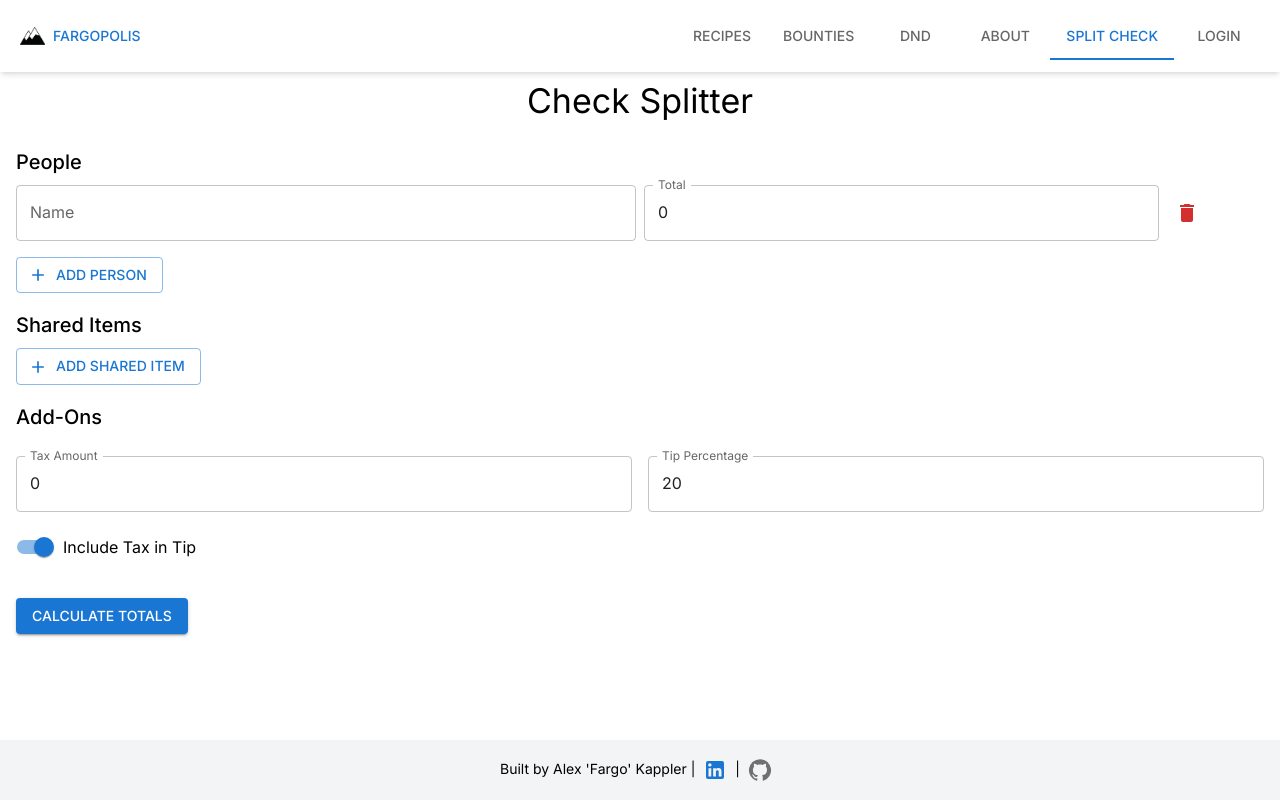
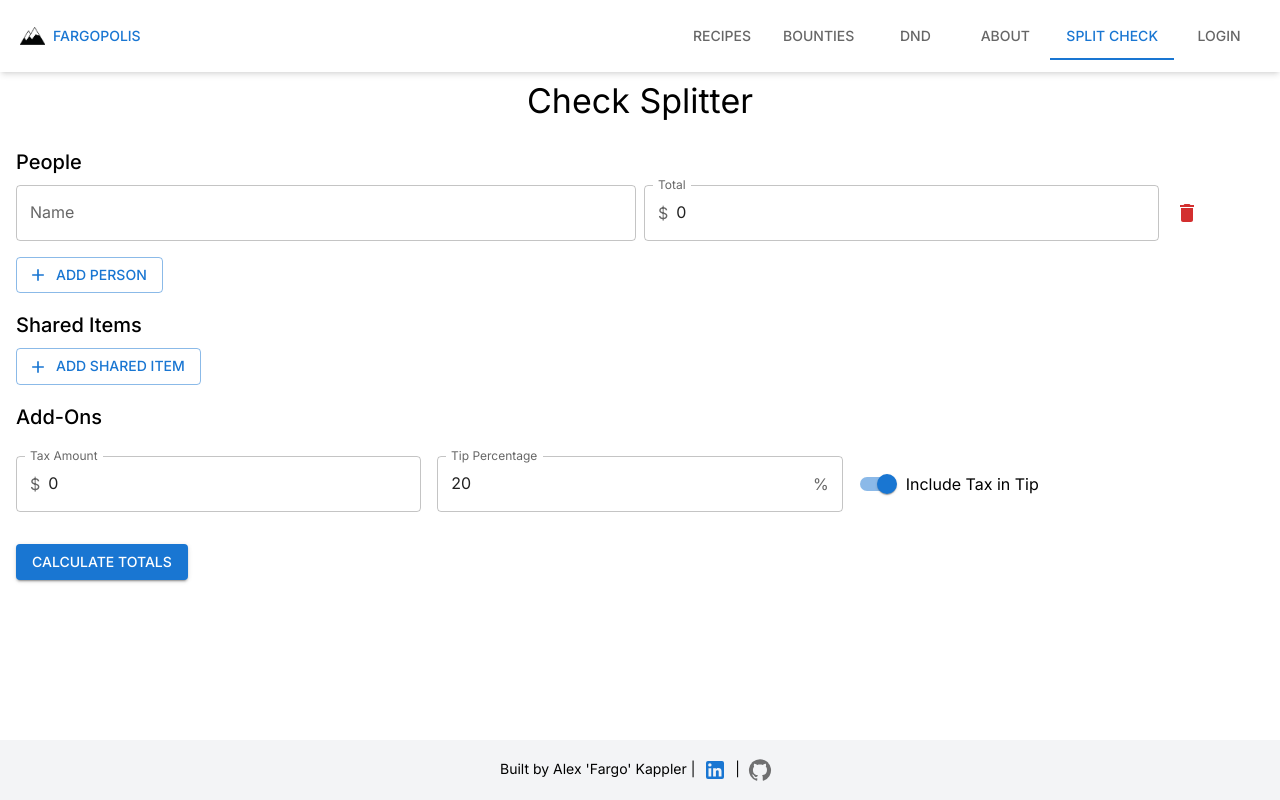
Before and after one commit to agkappler/Recipes, a Next.js app in the folder recipe-site/: page /split-check in a window 1280 px wide. Built offline with nearby package versions, Linux system fonts and the light colour scheme.

Commit message:
Number Input updates and limit request retries

```diff
--- /dev/null
+++ b/recipe-site/app/_components/SwrConfigWrapper.tsx
@@ -0,0 +1,15 @@
+'use client';
+
+import { PropsWithChildren } from "react";
+import { SWRConfig } from "swr";
+
+export const SwrConfigWrapper: React.FC<PropsWithChildren> = ({ children }) => {
+    return <SWRConfig value={{
+        onErrorRetry: (error, key, config, revalidate, { retryCount }) => {
+            if (retryCount >= 1) return;
+            setTimeout(() => revalidate({ retryCount }), 5000);
+        }
+    }}>
+        {children}
+    </SWRConfig>
+}
--- a/recipe-site/app/_components/inputs/NumberInput.tsx
+++ b/recipe-site/app/_components/inputs/NumberInput.tsx
@@ -1,15 +1,56 @@
-import { BaseInputProps } from "@/app/_helpers/BaseInputProps"
-import { TextField } from "@mui/material"
+import { BaseInputProps } from "@/app/_helpers/BaseInputProps";
+import { InputAdornment, TextField } from "@mui/material";
 import { useFormContext } from "react-hook-form";
 
-export const NumberInput: React.FC<BaseInputProps> = ({ label, fieldName, requiredMessage }) => {
+export enum NumberInputType {
+    Currency,
+    Percentage,
+    WholeNumber
+}
+
+interface NumberInputProps extends BaseInputProps {
+    type?: NumberInputType;
+}
+
+export const NumberInput: React.FC<NumberInputProps> = ({ label, fieldName, requiredMessage, type = NumberInputType.WholeNumber }) => {
     const { register, formState: { errors } } = useFormContext();
-    return <TextField
-        fullWidth
-        label={label}
-        {...register(fieldName, { required: requiredMessage })}
-        error={!!errors[fieldName]}
-        helperText={errors[fieldName]?.message as string ?? ""}
-        type="number"
-    />
+    const onKeyDown = (e: React.KeyboardEvent<HTMLInputElement>) => {
+        const allowed =
+            // Allow: backspace, delete, tab, escape, enter, arrows, home/end
+            ["Backspace", "Delete", "Tab", "Escape", "Enter", "ArrowLeft", "ArrowRight", "Home", "End"].includes(e.key) ||
+            // Allow: Ctrl/Cmd+A/C/V/X/Z
+            (e.ctrlKey || e.metaKey) && ["a", "c", "v", "x", "z"].includes(e.key.toLowerCase()) ||
+            // Allow: digits
+            /^[0-9]$/.test(e.key) ||
+            // Allow: one decimal point if not already present
+            (e.key === "." && !e.currentTarget.value?.includes("."));
+        if (!allowed) {
+            e.preventDefault();
+        }
+    }
+
+    return <>
+        <TextField
+            fullWidth
+            label={label}
+            {...register(fieldName, {
+                required: requiredMessage,
+                pattern: {
+                    value: /^\d+(\.\d{1,2})?$/,
+                    message: "Enter a valid number with up to 2 decimals"
+                }
+            })}
+            error={!!errors[fieldName]}
+            helperText={errors[fieldName]?.message as string ?? ""}
+            onKeyDown={onKeyDown}
+            slotProps={{
+                input: {
+                    startAdornment: type === NumberInputType.Currency ? <InputAdornment position="start">$</InputAdornment> : undefined,
+                    endAdornment: type === NumberInputType.Percentage ? <InputAdornment position="end">%</InputAdornment> : undefined,
+                    inputMode: type === NumberInputType.WholeNumber ? "numeric" : "decimal",
+                },
+                htmlInput: { pattern: "\\d+(\\.\\d{1,2})?" }
+            }}
+        />
+    </>
 }
--- a/recipe-site/app/_components/recipes/RecipeCard.tsx
+++ b/recipe-site/app/_components/recipes/RecipeCard.tsx
@@ -16,7 +16,7 @@ export const RecipeCard: React.FC<RecipeCardProps> = ({ recipeData }) => {
         {recipeData.avatarId && <>
             <ImageBox fileId={recipeData.avatarId} altText="Recipe image" />
         </>}
-        <Box display="flex" flexWrap="wrap" justifyContent="center" gap={1}>
+        <Box display="flex" flexWrap="wrap" justifyContent="center" gap={1} mt={1}>
             <Chip label={`Prep Time: ${recipeData.prepTimeMinutes} min`} />
             <Chip label={`Cook Time: ${recipeData.cookTimeMinutes} min`} />
             {recipeData.totalCalories > 0 && <Chip label={`Total Calories: ${recipeData.totalCalories}`} />}
--- a/recipe-site/app/_components/ui/FileWrapper.tsx
+++ b/recipe-site/app/_components/ui/FileWrapper.tsx
@@ -11,11 +11,7 @@ interface FileWrapperProps {
 }
 
 export const FileWrapper: React.FC<FileWrapperProps> = ({ fileId }) => {
-    const errorRetry = (_: any, key: any, config: any, revalidate: any, { retryCount }: { retryCount: number }) => {
-        if (retryCount >= 2) return;
-        setTimeout(() => revalidate({ retryCount }), 5000);
-    }
-    const { data: fileMetadata, isLoading } = useSWR<FileMetadata>(`/fileUrl/${fileId}`, () => RequestManager.get<FileMetadata>(`/fileUrl/${fileId}`), { onErrorRetry: errorRetry });
+    const { data: fileMetadata, isLoading } = useSWR<FileMetadata>(`/fileUrl/${fileId}`, () => RequestManager.get<FileMetadata>(`/fileUrl/${fileId}`));
     const isImage = (filename: string) => ["jpg", "jpeg", "png", "gif", "webp"].includes(filename.split('.').pop()?.toLowerCase() || "");
 
     return <LoadingWrapper isLoading={isLoading} size={100}>
--- a/recipe-site/app/_components/ui/ImageBox.tsx
+++ b/recipe-site/app/_components/ui/ImageBox.tsx
@@ -10,11 +10,7 @@ interface ImageBoxProps {
 }
 
 export const ImageBox: React.FC<ImageBoxProps> = ({ fileId, altText }) => {
-    const errorRetry = (error: any, key: any, config: any, revalidate: any, { retryCount }: { retryCount: number }) => {
-        if (retryCount >= 2) return;
-        setTimeout(() => revalidate({ retryCount }), 5000);
-    }
-    const { data: fileMetadata, isLoading } = useSWR<FileMetadata>(`/fileUrl/${fileId}`, () => RequestManager.get<FileMetadata>(`/fileUrl/${fileId}`), { onErrorRetry: errorRetry });
+    const { data: fileMetadata, isLoading } = useSWR<FileMetadata>(`/fileUrl/${fileId}`, () => RequestManager.get<FileMetadata>(`/fileUrl/${fileId}`));
     return <LoadingWrapper isLoading={isLoading} size={100}>
         <Box margin="auto" width={100}>
             <Avatar src={fileMetadata?.url} alt={altText} sx={{ width: 100, height: 100 }} />
--- a/recipe-site/app/layout.tsx
+++ b/recipe-site/app/layout.tsx
@@ -1,11 +1,12 @@
 import type { Metadata } from 'next';
 import { Inter } from 'next/font/google';
 import { ToastContainer } from 'react-toastify';
+import { AppProvider } from './_components/AppContext';
 import { Footer } from './_components/navigation/Footer';
 import { Navbar } from './_components/navigation/Navbar';
+import { SwrConfigWrapper } from './_components/SwrConfigWrapper';
 import { ThemeRegistry } from './_components/ThemeRegistry';
 import './globals.scss';
-import { AppProvider } from './_components/AppContext';
 
 const inter = Inter({ subsets: ['latin'] })
 
@@ -22,11 +23,13 @@ export default function RootLayout({ children }: { children: React.ReactNode })
         <html lang="en">
             <body className={`flex flex-col min-h-screen ${inter.className}`}>
                 <AppProvider>
-                    <ThemeRegistry>
-                        <Navbar />
-                        <main className="flex-grow">{children}</main>
-                        <Footer />
-                    </ThemeRegistry>
+                    <SwrConfigWrapper>
+                        <ThemeRegistry>
+                            <Navbar />
+                            <main className="flex-grow">{children}</main>
+                            <Footer />
+                        </ThemeRegistry>
+                    </SwrConfigWrapper>
                 </AppProvider>
                 <ToastContainer />
             </body>
--- a/recipe-site/app/split-check/page.tsx
+++ b/recipe-site/app/split-check/page.tsx
@@ -5,7 +5,7 @@ import { useState } from "react";
 import { FormProvider, useForm } from "react-hook-form";
 import { DropdownInput } from "../_components/inputs/DropdownInput";
 import { ListInput } from "../_components/inputs/ListInput";
-import { NumberInput } from "../_components/inputs/NumberInput";
+import { NumberInput, NumberInputType } from "../_components/inputs/NumberInput";
 import { SwitchInput } from "../_components/inputs/SwitchInput";
 import { TextInput } from "../_components/inputs/TextInput";
 import { PageHeader } from "../_components/ui/PageHeader";
@@ -99,6 +99,7 @@ export default function SplitCheckPage() {
                                         label="Total"
                                         fieldName={`people[${idx}].total`}
                                         requiredMessage="Total is required"
+                                        type={NumberInputType.Currency}
                                     />
                                 </Grid>
                                 <Grid size={1}>{removeButton}</Grid>
@@ -126,6 +127,7 @@ export default function SplitCheckPage() {
                                         label="Value"
                                         fieldName={`sharedItems[${idx}].value`}
                                         requiredMessage="Value is required"
+                                        type={NumberInputType.Currency}
                                     />
                                 </Grid>
                                 <Grid size={4}>
@@ -148,13 +150,13 @@ export default function SplitCheckPage() {
                 <Grid size={12}>
                     <Typography variant="h6" gutterBottom>Add-Ons</Typography>
                 </Grid>
-                <Grid size={6}>
-                    <NumberInput label="Tax Amount" fieldName="taxAmount" />
+                <Grid size={4}>
+                    <NumberInput label="Tax Amount" fieldName="taxAmount" type={NumberInputType.Currency} />
                 </Grid>
-                <Grid size={6}>
-                    <NumberInput label="Tip Percentage" fieldName="tipPercentage" />
+                <Grid size={4}>
+                    <NumberInput label="Tip Percentage" fieldName="tipPercentage" type={NumberInputType.Percentage} />
                 </Grid>
-                <Grid size={6}>
+                <Grid size={4} className="flex items-center">
                     <SwitchInput label="Include Tax in Tip" fieldName="includeTaxInTip" />
                 </Grid>
             </Grid>
@@ -169,7 +171,7 @@ export default function SplitCheckPage() {
                 {individualTotals.map((person) => (
                     <Grid size={3} key={person.name}>
                         <Paper elevation={3} className="p-2">
-                            <Typography variant="h6">
+                            <Typography variant="h6" textAlign="center">
                                 {person.name}: {formatCurrency(person.total)}
                             </Typography>
                             <Typography variant="body1">
```
